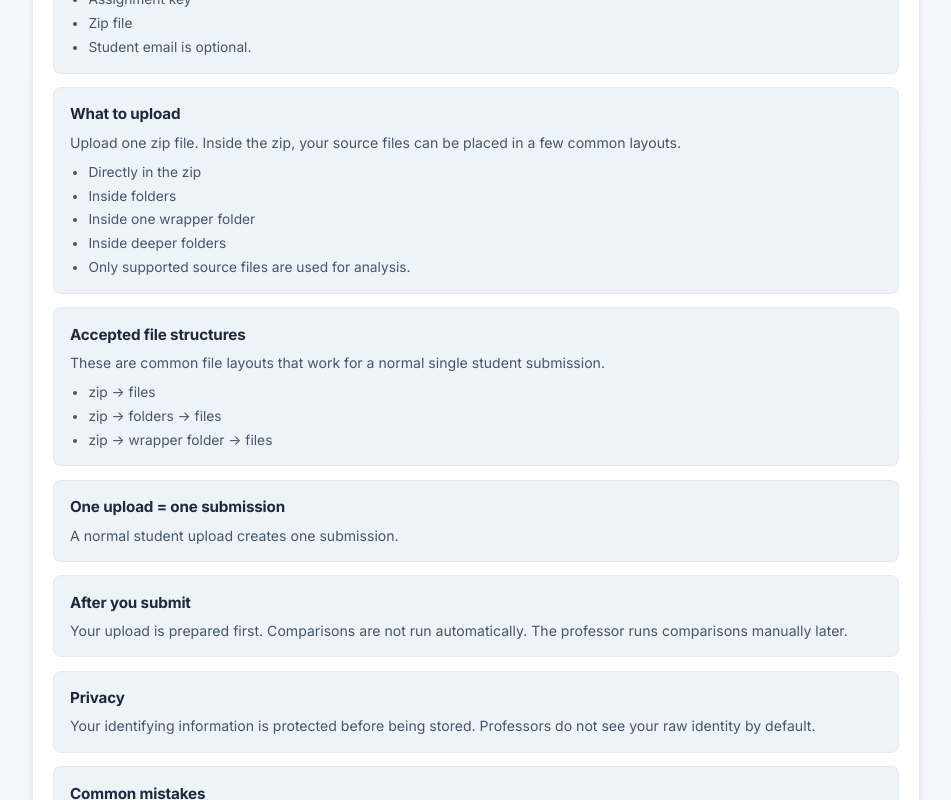
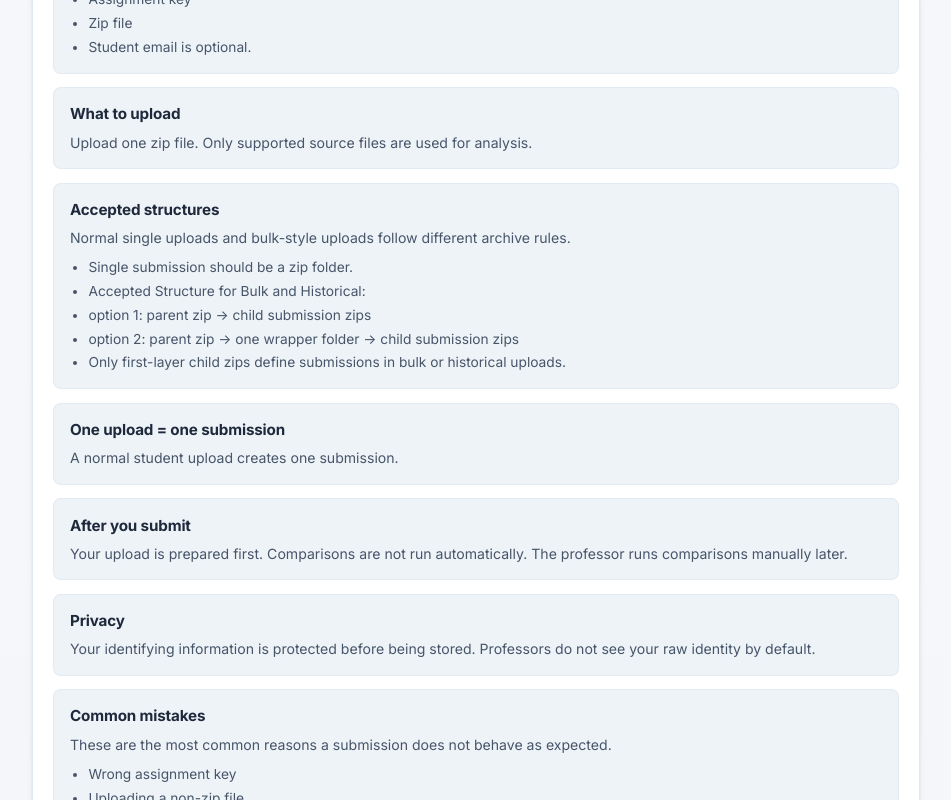
Before and after one commit to nabeelwaheed/code-plagiarism-detector, a Next.js app in the folder apps/web/: page /help/student in a window 1280 px wide. Shown: the part 860-1660 px from the top of the page, without its empty margins (164-1115 px from the left). Built offline with nearby package versions, Linux system fonts and the light colour scheme; no server answers.

Commit message:
edited help pages

```diff
--- a/apps/web/app/help/student/page.tsx
+++ b/apps/web/app/help/student/page.tsx
@@ -25,22 +25,17 @@ const studentSections = [
       },
       {
         title: "What to upload",
-        body: "Upload one zip file. Inside the zip, your source files can be placed in a few common layouts.",
-        bullets: [
-          "Directly in the zip",
-          "Inside folders",
-          "Inside one wrapper folder",
-          "Inside deeper folders",
-          "Only supported source files are used for analysis.",
-        ],
+        body: "Upload one zip file. Only supported source files are used for analysis.",
       },
       {
-        title: "Accepted file structures",
-        body: "These are common file layouts that work for a normal single student submission.",
+        title: "Accepted structures",
+        body: "Normal single uploads and bulk-style uploads follow different archive rules.",
         bullets: [
-          "zip -> files",
-          "zip -> folders -> files",
-          "zip -> wrapper folder -> files",
+          "Single submission should be a zip folder.",
+          "Accepted Structure for Bulk and Historical:",
+          "option 1: parent zip -> child submission zips",
+          "option 2: parent zip -> one wrapper folder -> child submission zips",
+          "Only first-layer child zips define submissions in bulk or historical uploads.",
         ],
       },
       {
@@ -83,10 +78,6 @@ const studentSections = [
         body: "If the same student submits again, it appears as a separate submission entry.",
       },
       {
-        title: "File extraction",
-        body: "For normal single-submission uploads, nested folders are supported, and nested zip files inside the uploaded zip are extracted into the same submission.",
-      },
-      {
         title: "Preparation vs comparison",
         body: "Uploading prepares the submission only. The professor must manually start comparison runs.",
       },
```
Also changed, not shown: apps/web/app/professor/help/page.tsx (+5 -9 lines).
